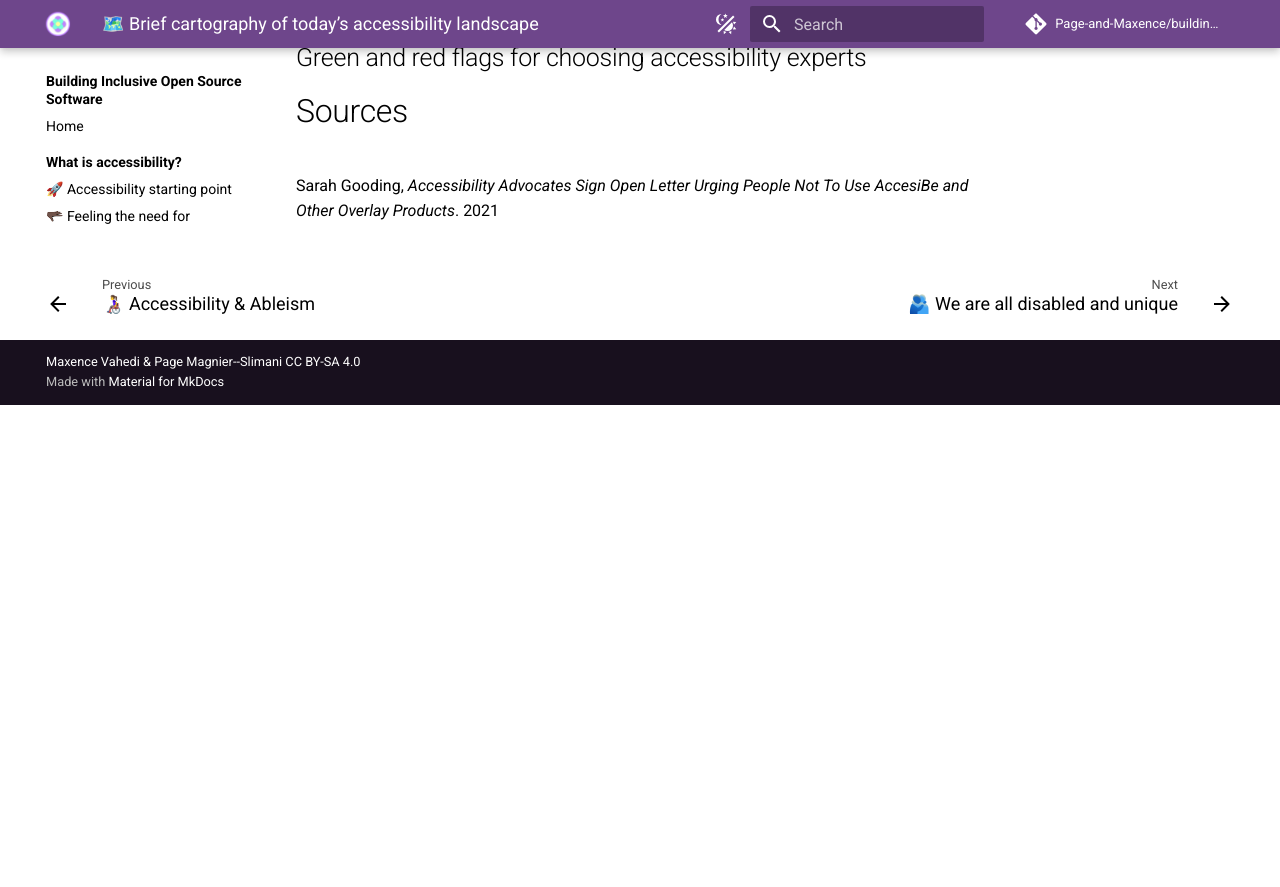
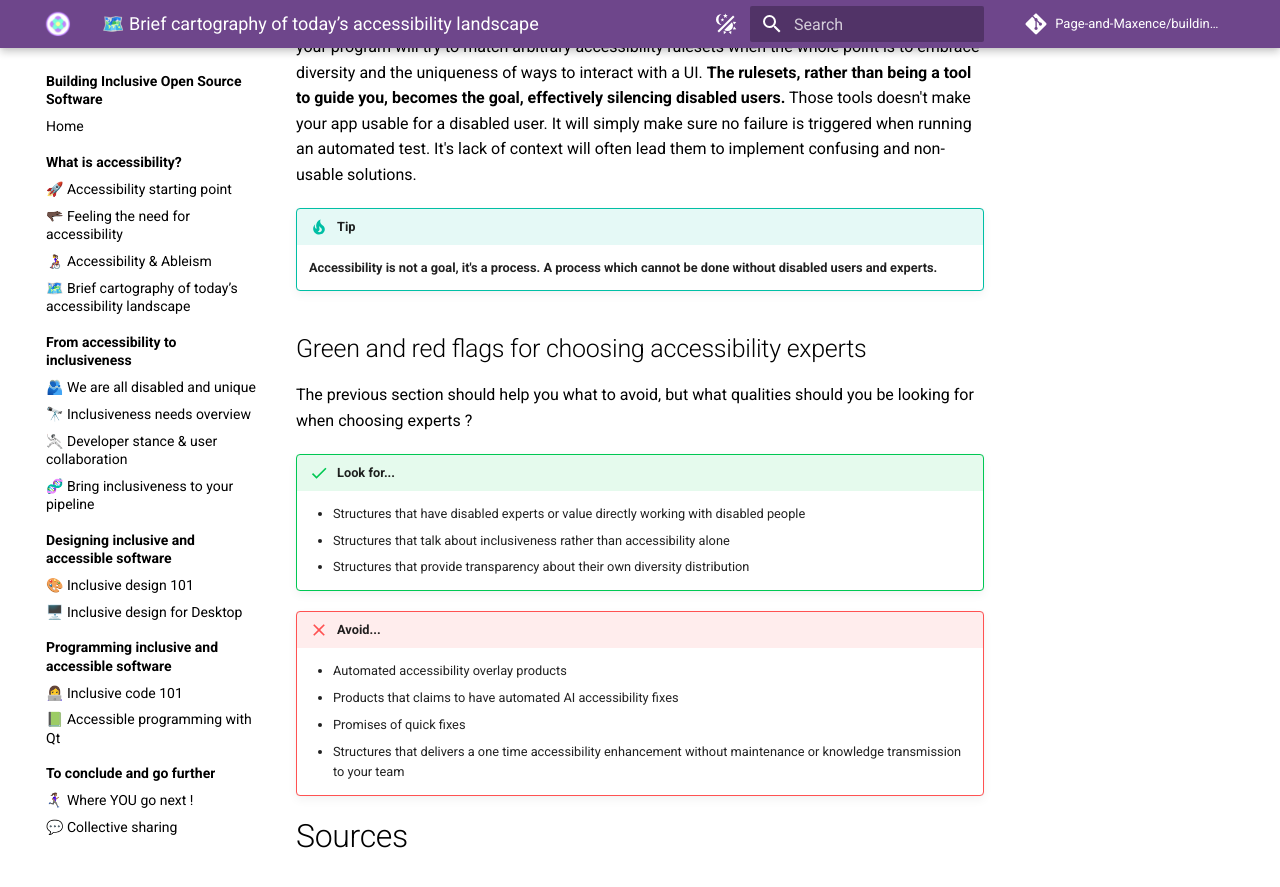
Before and after one commit to savoirfairelinux/building-inclusive-open-source-software, an MkDocs documentation site: the page built from docs/A-BCT.md, in a window 1280 px wide and 900 px high, scrolled down 6223 px. Shown: the top 887 px of the window. Built offline with MkDocs 1.6.1 and Material for MkDocs 9.7.7, drawn with Linux system fonts in a browser that asks for light colours; comment, search, counter and statistics services are not loaded; before the commit the page ends 6628 px from its top, so only the background shows below that; some of the changed text lies outside the part shown.

Commit message:
A-BCT: add what to look for section

```diff
--- a/docs/A-BCT.md
+++ b/docs/A-BCT.md
@@ -82,11 +82,14 @@
 Corporate actors and especially operating system providers can take an important role in accessibility and inclusiveness measures, either by their good or their bad will.
 
 ### Apple
-
+TODO
 ### Microsoft
+TODO:
+* Microsoft Inclusiveness website
+* Windows recall and the issues it create for accessibility (ex of signal)
 
 ### Orange
-
+TODO
 # What to look for and what to avoid
 
 ## Accessibility and AI powered tools
@@ -102,9 +105,23 @@
 Accessibility needs to be baked into an application from the very begining. **There is no quick band-aid fix for accessibility failures**. Indeed accessibility is all about nuance, context and diverse user feedback. Trying to automate it's whole process is paradoxical. It would mean, that your program will try to match arbitrary accessibility rulesets when the whole point is to embrace diversity and the uniqueness of ways to interact with a UI. **The rulesets, rather than being a tool to guide you, becomes the goal, effectively silencing disabled users.** Those tools doesn't make your app usable for a disabled user. It will simply make sure no failure is triggered when running an automated test. It's lack of context will often lead them to implement confusing and non-usable solutions.
 
 !!! Tip
-    Accessibility is not a goal, it's a process. A process which cannot be done without disabled users and experts.
+    **Accessibility is not a goal, it's a process. A process which cannot be done without disabled users and experts.**
 
 ## Green and red flags for choosing accessibility experts
+
+The previous section should help you what to avoid, but what qualities should you be looking for when choosing experts ?
+
+!!! success "Look for..."
+    * Structures that have disabled experts or value directly working with disabled people
+    * Structures that talk about inclusiveness rather than accessibility alone
+    * Structures that provide transparency about their own diversity distribution
+
+!!! Failure "Avoid..."
+    * Automated accessibility overlay products
+    * Products that claims to have automated AI accessibility fixes
+    * Promises of quick fixes
+    * Structures that delivers a one time accessibility enhancement without maintenance or knowledge transmission to your team
+
 
 # Sources
 
```
Also changed, not shown: other parts of docs/A-BCT.md (+3 -3 lines).
